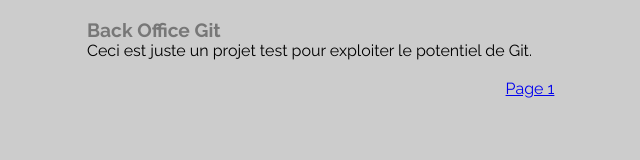
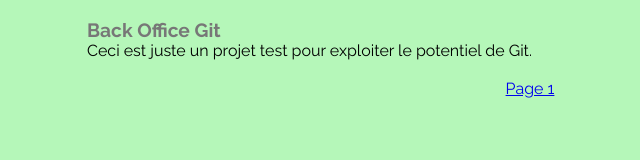
Before and after one commit to StephaneGrareAcadomia/BackOfficeGit, a plain HTML site: page index.html in a window 1280 px wide. Shown: the whole page, without its empty margins (110-750 px from the left). Drawn offline with Linux system fonts and the light colour scheme.

Commit message:
Changement de le couleur de fond suite

```diff
--- a/css/theme.css
+++ b/css/theme.css
@@ -5,7 +5,7 @@
 
 body {
     color : #ffffff;
-    background-color : #cccccc;
+    background-color : #b5f7b9;
     text-align : center;
     font-family: "Raleway", Helvetica, sans-serif;
     padding : 0;
```
